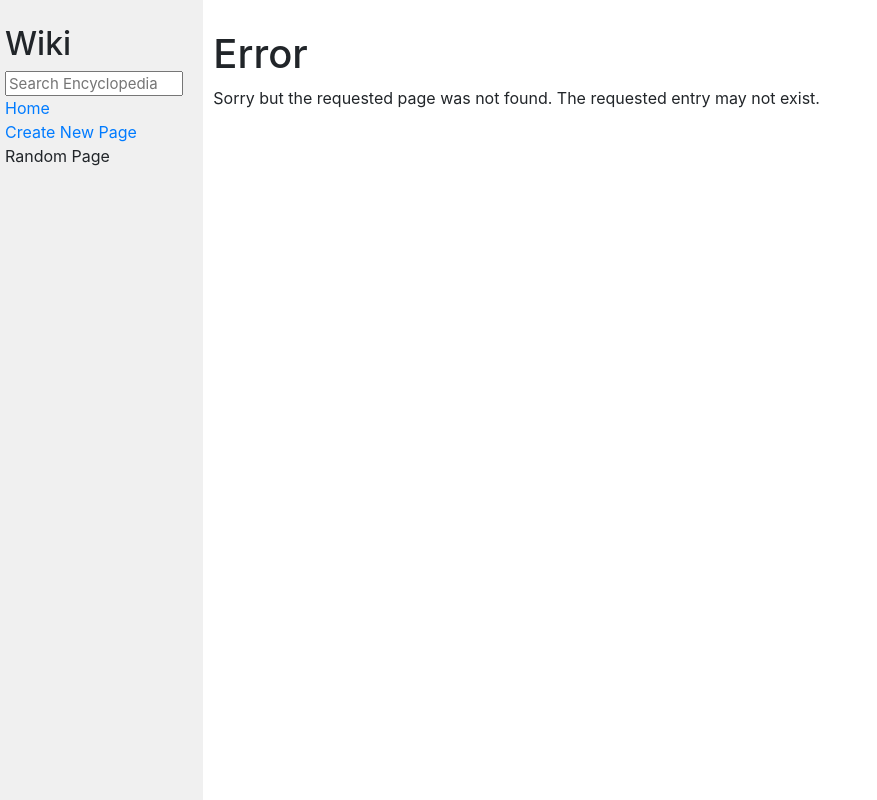
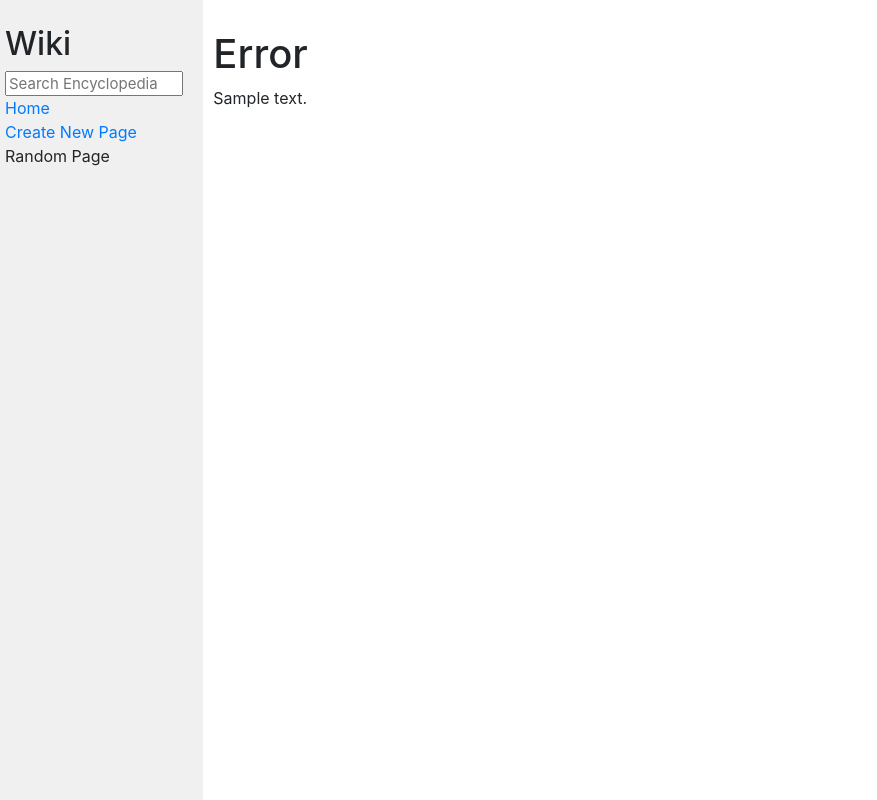
Before and after one commit to Matthew789123/Project-1, a Django app: template wiki/encyclopedia/templates/encyclopedia/error.html in a window 1280 px wide. Shown: the whole page, without its empty margins (0-877 px from the left). Run offline with Django 3.2, Linux system fonts and the light colour scheme; the template is opened without the code that fills it: most values are stand-ins (such as "Sample title", 1, 10 or a date in 2020); some libraries are stand-ins or nearby versions.

Commit message:
Now can display different errors

```diff
--- a/wiki/encyclopedia/templates/encyclopedia/error.html
+++ b/wiki/encyclopedia/templates/encyclopedia/error.html
@@ -6,5 +6,5 @@ Error
 
 {% block body %}
     <h1>Error</h1>
-    <p>Sorry but the requested page was not found. The requested entry may not exist.</p>
+    <p>{{content}}</p>
 {% endblock %}
```
